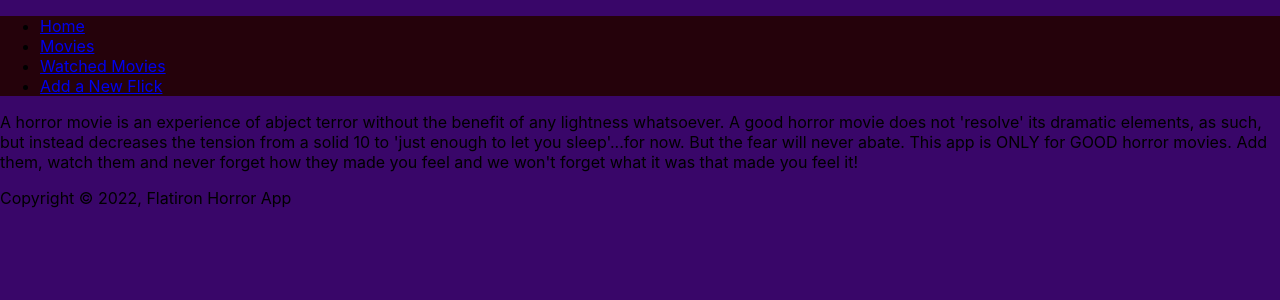
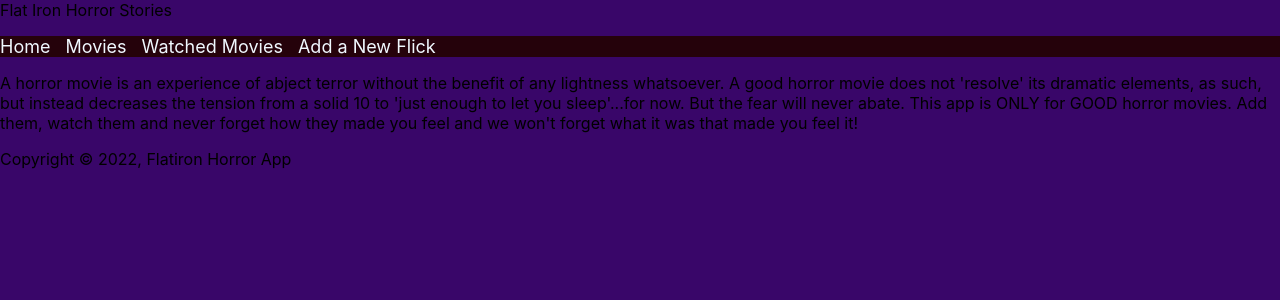
Before and after one commit to KyrianOnwe/phase-2-horror-movie-database, a React (Create React App) app: page / in a window 1280 px wide. Shown: the top 300 px of the page. Built offline with nearby package versions, Linux system fonts and the light colour scheme; data requests are answered from the project's data file.

Commit message:
Add more styling

```diff
--- a/src/App.js
+++ b/src/App.js
@@ -7,6 +7,7 @@ import Watched from './components/Watched';
 import Add from './components/Add'
 import Navbar from './components/Navbar';
 import Footer from './components/Footer';
+import Header from './components/Header';
 import { baseUrl } from './Globals';
 
 function App() {
@@ -60,7 +61,8 @@ function App() {
   console.log(movieData)
 
   return (
-
+    <div>
+      <Header />
       <Router>
         <Navbar />
         <Routes>
@@ -70,8 +72,8 @@ function App() {
           <Route path="/add" element={<Add add={handleNewFlix} />} />
         </Routes>
         <Footer />
-
      </Router>
+     </div>
   );
 }
 
--- /dev/null
+++ b/src/components/Header.jsx
@@ -0,0 +1,7 @@
+import React from 'react'
+
+export default function Header() {
+  return (
+    <span>Flat Iron Horror Stories</span>
+  )
+}
--- a/src/index.css
+++ b/src/index.css
@@ -15,4 +15,24 @@ code {
 
 #navbar {
   background-color: rgb(37, 2, 11);
+  color: beige;
+  width: auto;
 }
+
+#navbar ul{
+  padding: 0%;
+  list-style: none;
+
+}
+
+#navbar li{
+  display: inline;
+  width: 25%;
+}
+
+#navbar a{
+  color: aliceblue;
+  text-decoration: none;
+  font-size: 18px;
+  padding-right: 15px;
+}
```
Also changed, not shown: src/App.css (line endings or trailing spaces).
